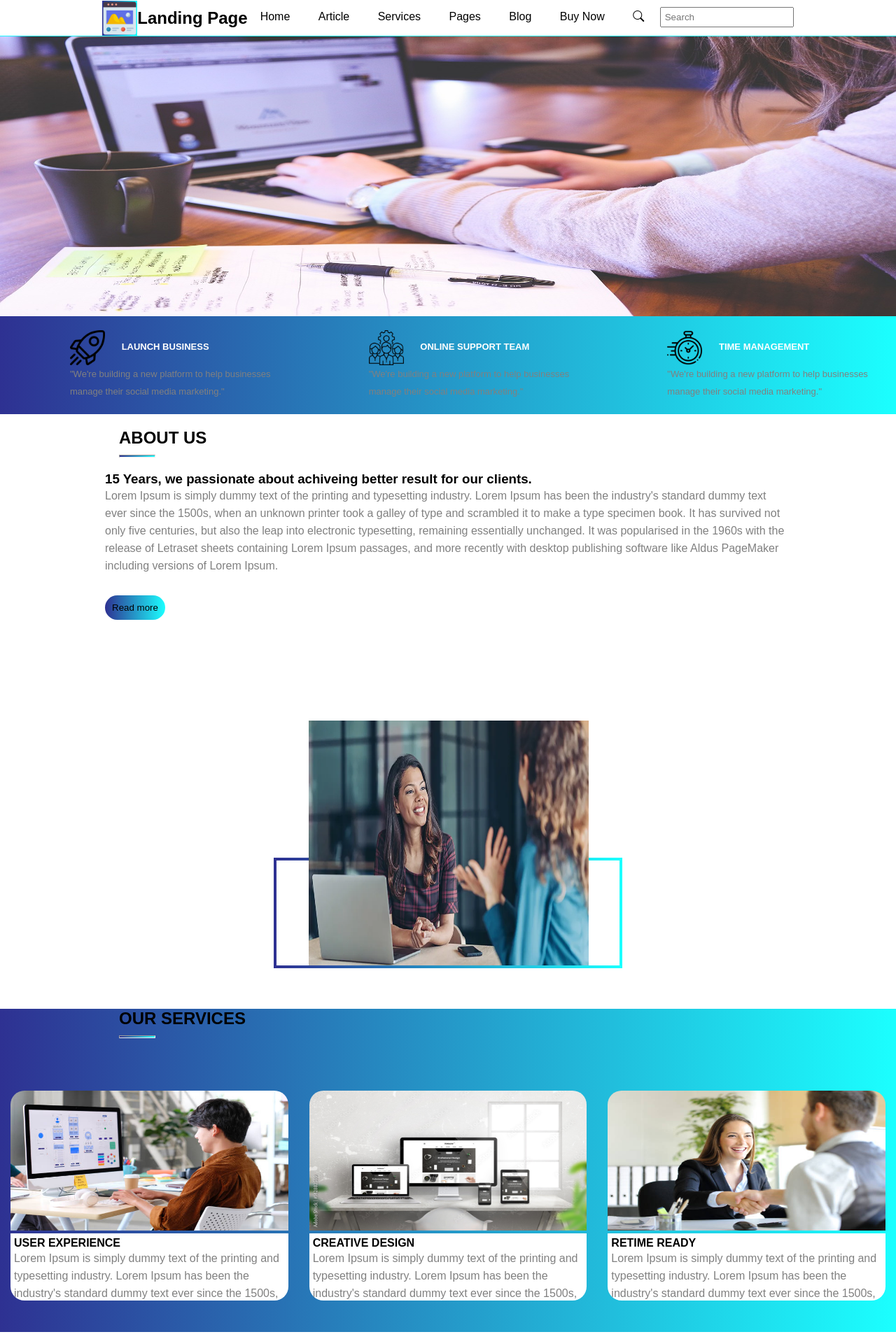
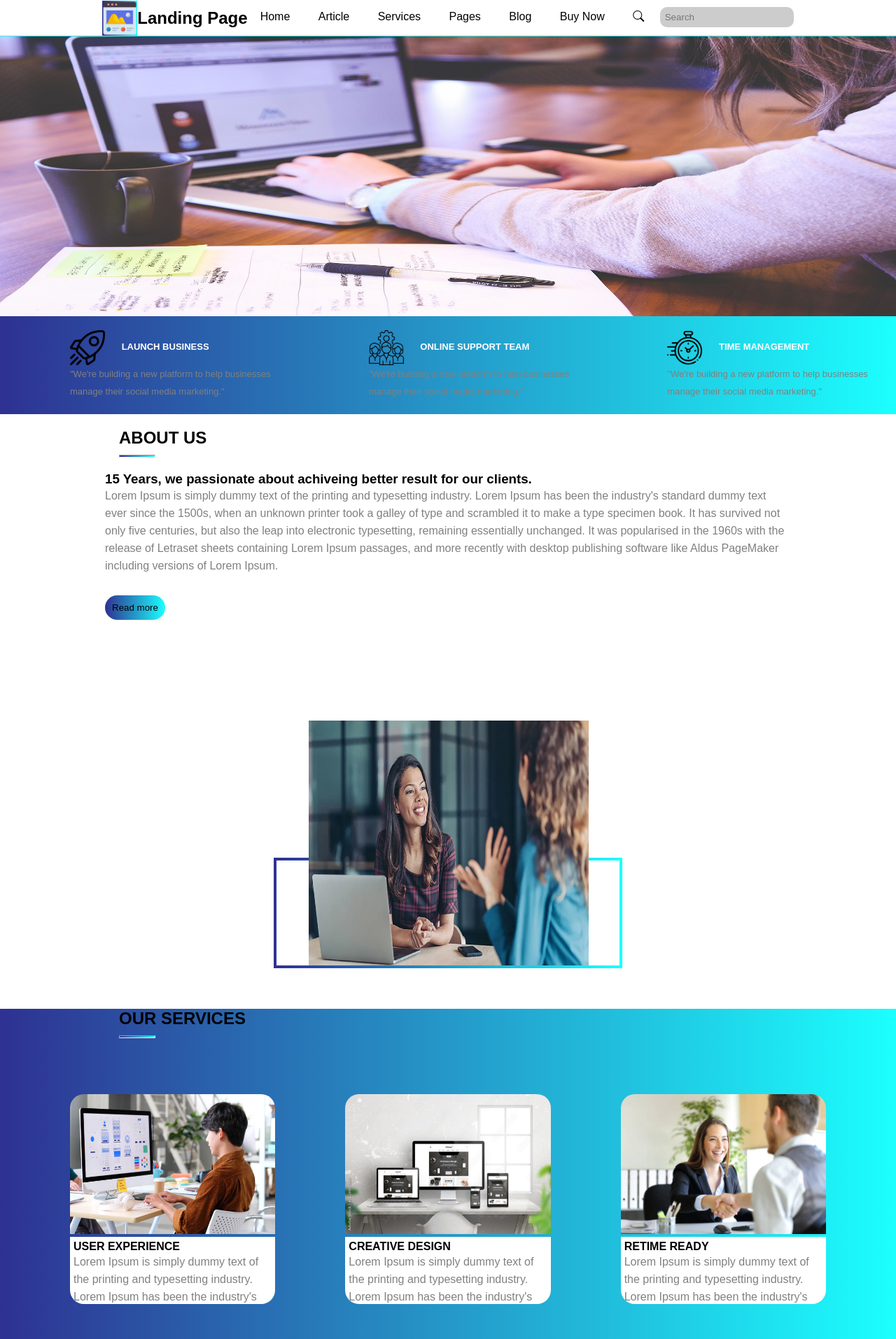
Before and after one commit to Vikashsigh24/CODSOFT-Landing-Page, a plain HTML site: page index.html in a window 1280 px wide. Shown: the part 51-1965 px from the top of the page at 70% size. Drawn offline with nearby package versions, Linux system fonts and the light colour scheme.

Commit message:
Update style1.css

```diff
--- a/style1.css
+++ b/style1.css
@@ -120,10 +120,15 @@ body {
 .searchbox {
     padding: 5px;
     outline: none;
+    border-radius: 10px;
+    background-color: #ccc;
+    padding: 7px;
+
+    border: none;
 }
 
 input:focus {
-    border-color: #1BFFFF;
+    background-color: #1BFFFF;
 }
 
 
@@ -344,7 +349,7 @@ p {
 
 .col-container {
     padding: 20px;
-    margin: 0;
+    margin: auto 30px;
 }
 
 .row {
@@ -378,7 +383,7 @@ p {
 
 .card:hover {
     box-shadow: 0px 8px 8px 4px rgba(0, 0, 0, 0.6);
-    transform: rotate(360deg);
+    transform: translateY(-15px);
     transition: 0.5s;
     border-radius: 20px;
     cursor: pointer;
@@ -517,7 +522,6 @@ p {
     .our-services {
         width: 100%;
         height: auto;
-
     }
 
     .our-services h2 {
@@ -542,7 +546,7 @@ p {
 
 }
 
-@media screen and (min-width:769px) and (max-width:1300px) {
+@media screen and (min-width:769px) and (max-width:1350px) {
     .top-nav {
         height: auto;
         width: 100%;
@@ -575,8 +579,8 @@ p {
         height: 300px;
     }
 
-    .col-container {
-        padding: 15px;
+    .our-services .row {
+        margin:  auto 50px;
     }
 
     .card1 {
```
